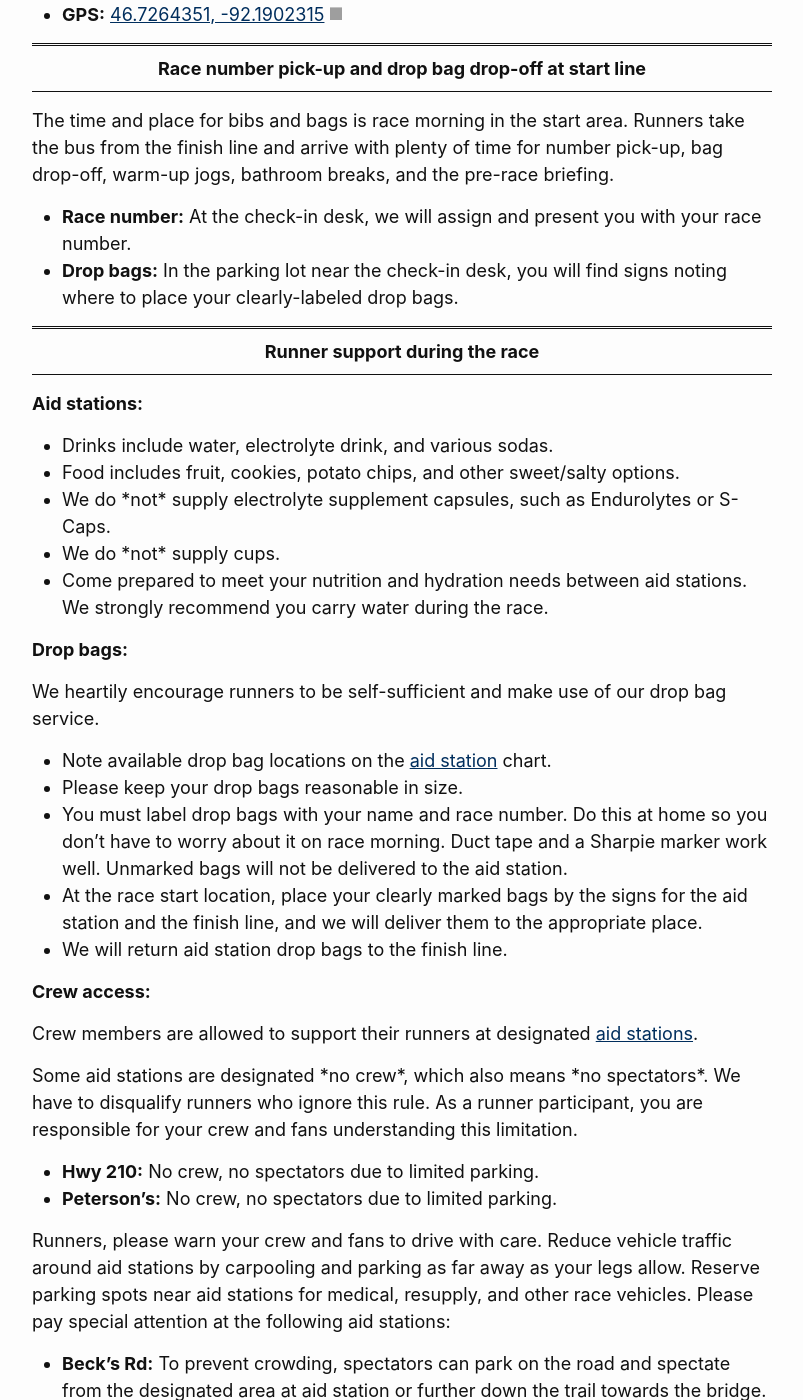
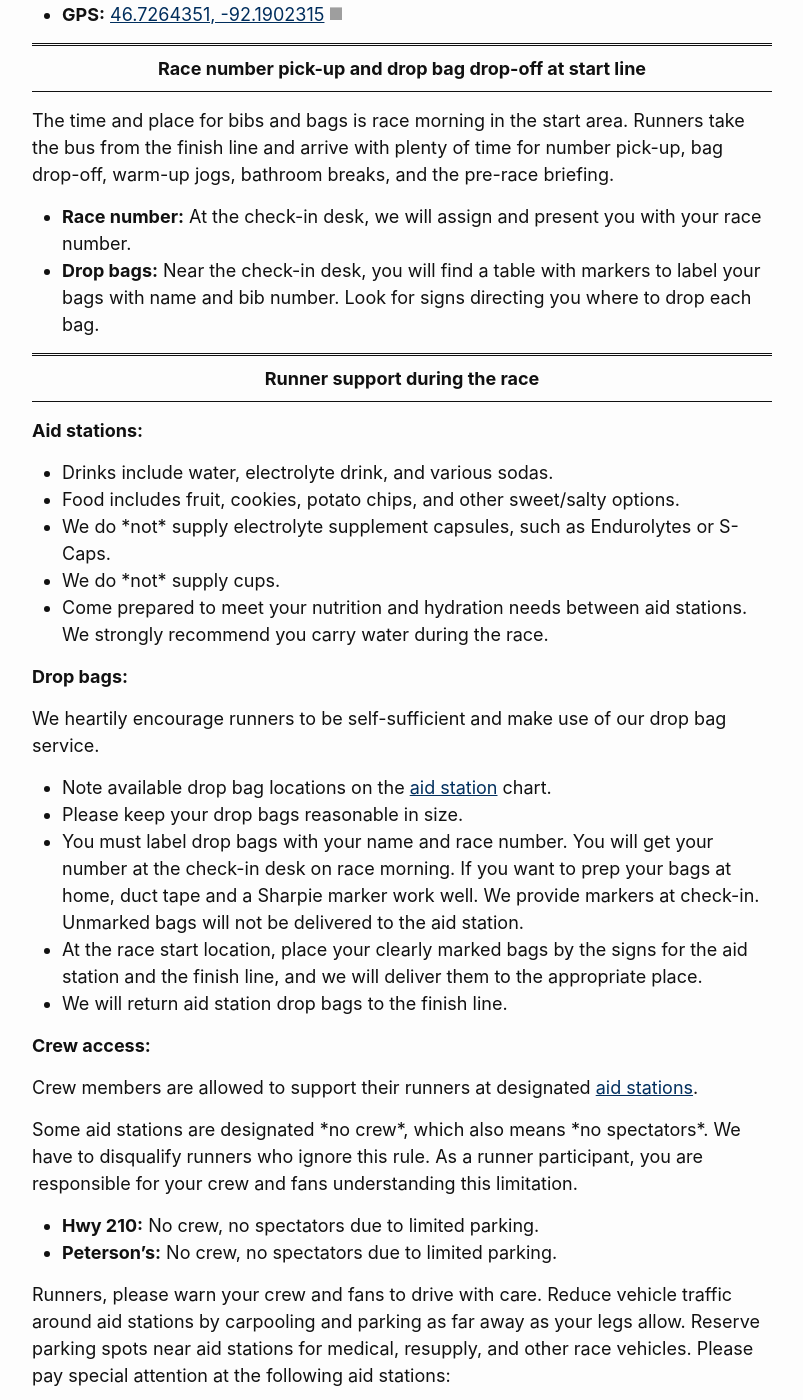
Before and after one commit to nmtc-run/nmtc-run.github.io, a Jekyll site: the page built from pages/event-curnow.md, in a window 1280 px wide and 1400 px high, scrolled down 3425 px. Shown: the whole window, without its empty margins (238-1041 px from the left). Built offline with Jekyll 4.4.1, drawn with Linux system fonts in a browser that asks for light colours; grey boxes are pictures that could not be loaded.

Commit message:
Revised drop bag directions

```diff
--- a/pages/event-curnow.md
+++ b/pages/event-curnow.md
@@ -48,7 +48,7 @@ Runners are encouraged to take advantage of the bus from the finish line. If you
 The time and place for bibs and bags is race morning in the start area. Runners take the bus from the finish line and arrive with plenty of time for number pick-up, bag drop-off, warm-up jogs, bathroom breaks, and the pre-race briefing.
 
 * **Race number:** At the check-in desk, we will assign and present you with your race number.
-* **Drop bags:**  In the parking lot near the check-in desk, you will find signs noting where to place your clearly-labeled drop bags.
+* **Drop bags:**  Near the check-in desk, you will find a table with markers to label your bags with name and bib number. Look for signs directing you where to drop each bag.
 
 # Runner support during the race
 
@@ -65,7 +65,7 @@ We heartily encourage runners to be self-sufficient and make use of our drop bag
 
 * Note available drop bag locations on the [aid station](#aid-stations) chart.
 * Please keep your drop bags reasonable in size.
-* You must label drop bags with your name and race number. Do this at home so you don’t have to worry about it on race morning. Duct tape and a Sharpie marker work well. Unmarked bags will not be delivered to the aid station.
+* You must label drop bags with your name and race number. You will get your number at the check-in desk on race morning. If you want to prep your bags at home, duct tape and a Sharpie marker work well. We provide markers at check-in. Unmarked bags will not be delivered to the aid station.
 * At the race start location, place your clearly marked bags by the signs for the aid station and the finish line, and we will deliver them to the appropriate place.
 * We will return aid station drop bags to the finish line.
 
```
